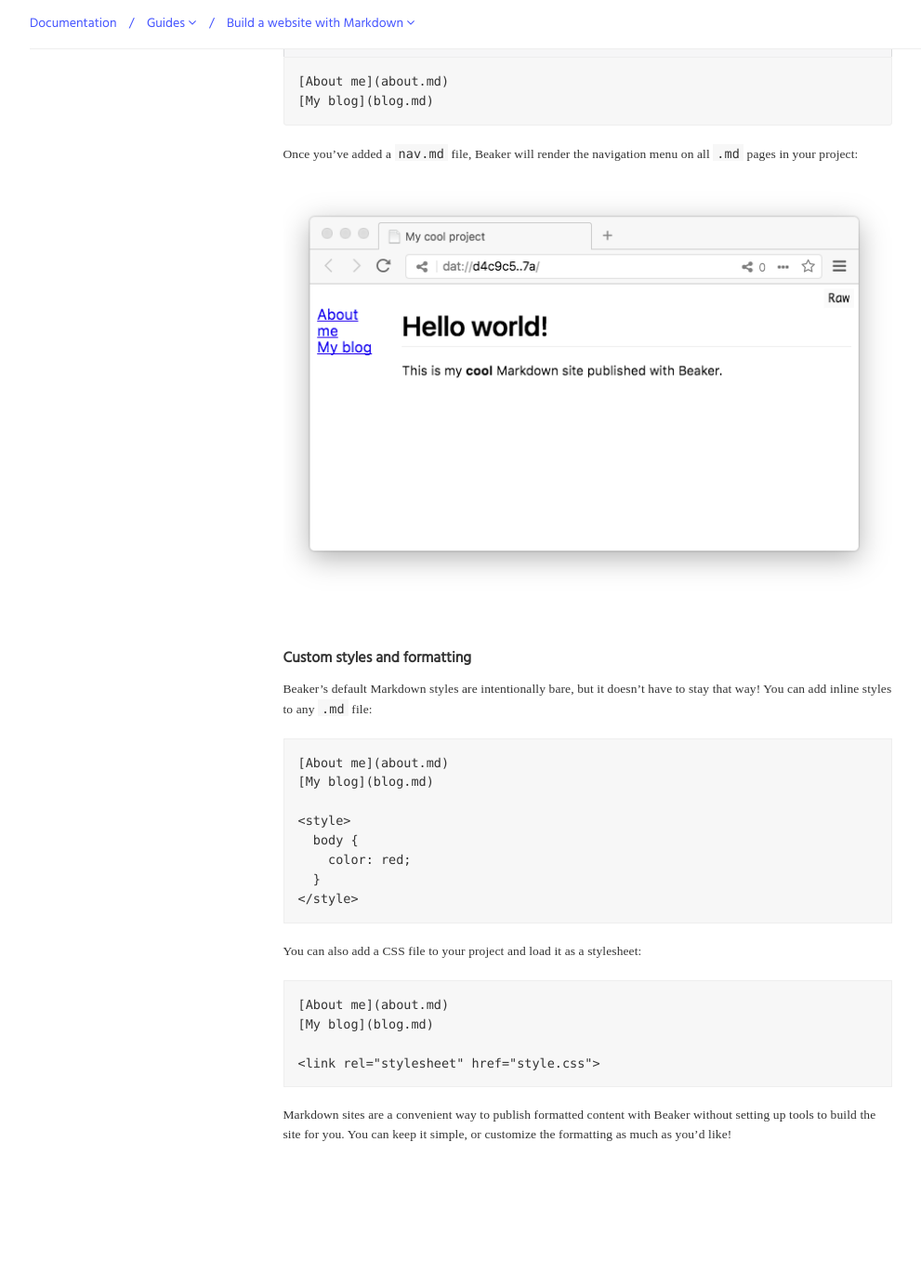
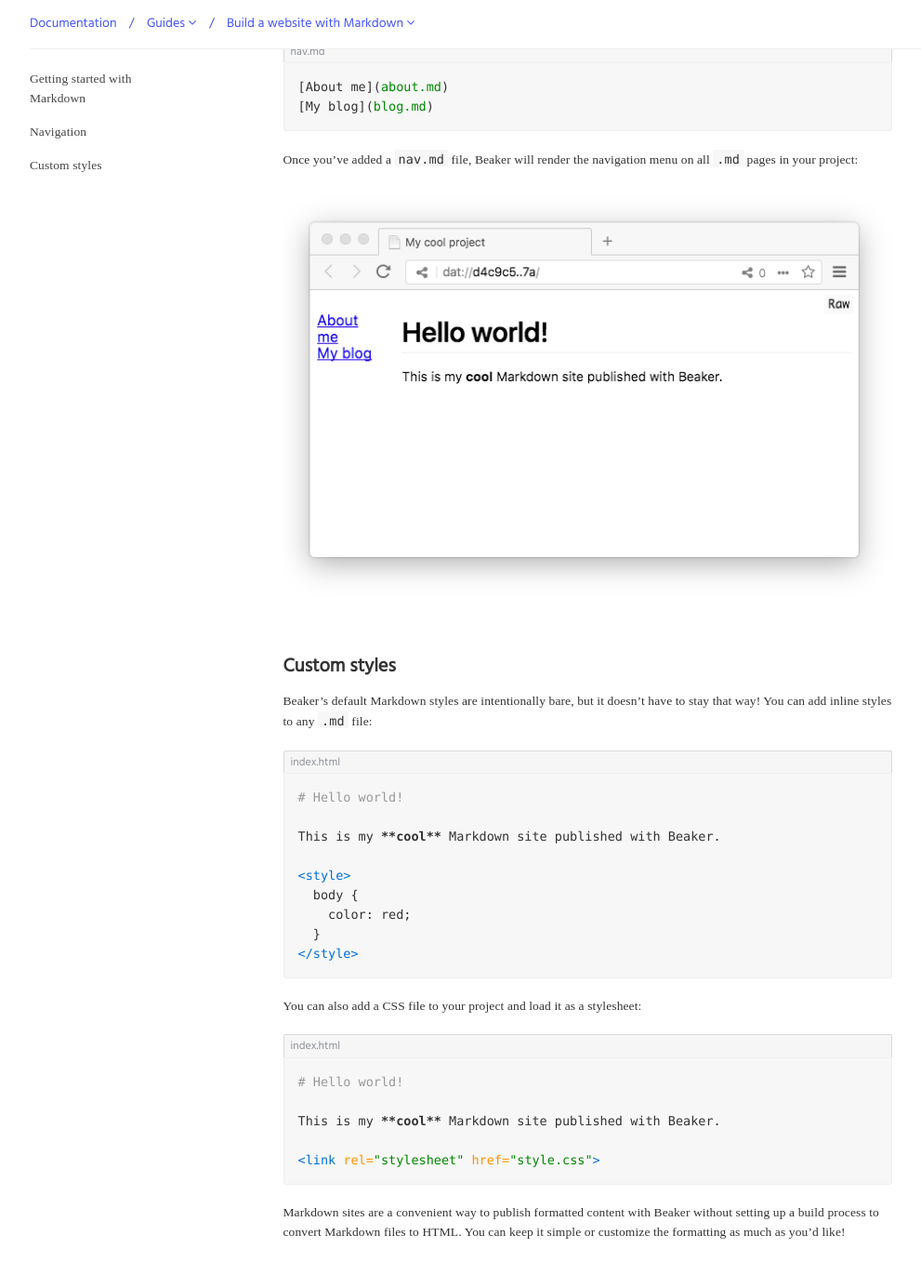
Before and after one commit to beakerbrowser/beakerbrowser.com, a Jekyll site: the page built from _docs/guides/create-a-markdown-site.md, in a window 1280 px wide and 1400 px high, scrolled down 1616 px. Shown: the top 1371 px of the window at 93% size, without its empty margins (83-1074 px from the left). Built offline with Jekyll 4.4.1, drawn with Linux system fonts in a browser that asks for light colours; some web fonts are replaced; before the commit the page ends 2911 px from its top, so only the background shows below that; some of the changed text lies outside the part shown.

Commit message:
Update markdown guide

````diff
--- a/_docs/guides/create-a-markdown-site.md
+++ b/_docs/guides/create-a-markdown-site.md
@@ -13,14 +13,14 @@
 
 <img src="/img/docs/guides/markdown-rendering.png" />
 
-## Building a website with Markdown
+## Getting started with Markdown
 
 Since Beaker renders `.md` files out-of-the-box, we can use Markdown to quickly and easily publish documents like blog posts or documentation without writing any HTML.
 
 To get started, add an an `index.md` file to your project:
 
 <figcaption class="code">index.md</figcaption>
-```
+```markdown
 # Hello world!
 
 This is my **cool** Markdown site published with Beaker.
@@ -28,12 +28,12 @@
 
 <img src="/img/docs/guides/markdown-index.png" />
 
-### Markdown navigation
+## Navigation
 
 Beaker also supports a basic Markdown-based navigation menu. To add navigation, add a `nav.md` file to your project:
 
 <figcaption class="code">nav.md</figcaption>
-```
+```markdown
 [About me](about.md)
 [My blog](blog.md)
 ```
@@ -43,13 +43,15 @@
 
 <img src="/img/docs/guides/markdown-nav.png"/>
 
-### Custom styles and formatting
+## Custom styles
 
 Beaker's default Markdown styles are intentionally bare, but it doesn't have to stay that way! You can add inline styles to any `.md` file:
 
-```
-[About me](about.md)
-[My blog](blog.md)
+<figcaption class="code">index.html</figcaption>
+```markdown
+# Hello world!
+
+This is my **cool** Markdown site published with Beaker.
 
 <style>
   body {
@@ -60,13 +62,15 @@
 
 You can also add a CSS file to your project and load it as a stylesheet:
 
-```
-[About me](about.md)
-[My blog](blog.md)
+<figcaption class="code">index.html</figcaption>
+
+```markdown
+# Hello world!
+
+This is my **cool** Markdown site published with Beaker.
 
 <link rel="stylesheet" href="style.css">
 ```
 
 Markdown sites are a convenient way to publish formatted content with Beaker
-without setting up tools to build the site for you. You can keep it simple, or
-customize the formatting as much as you'd like!
+without setting up a build process to convert Markdown files to HTML. You can keep it simple or customize the formatting as much as you'd like!
````
Also changed, not shown: _data/docs.yml (+7 -0 lines).
